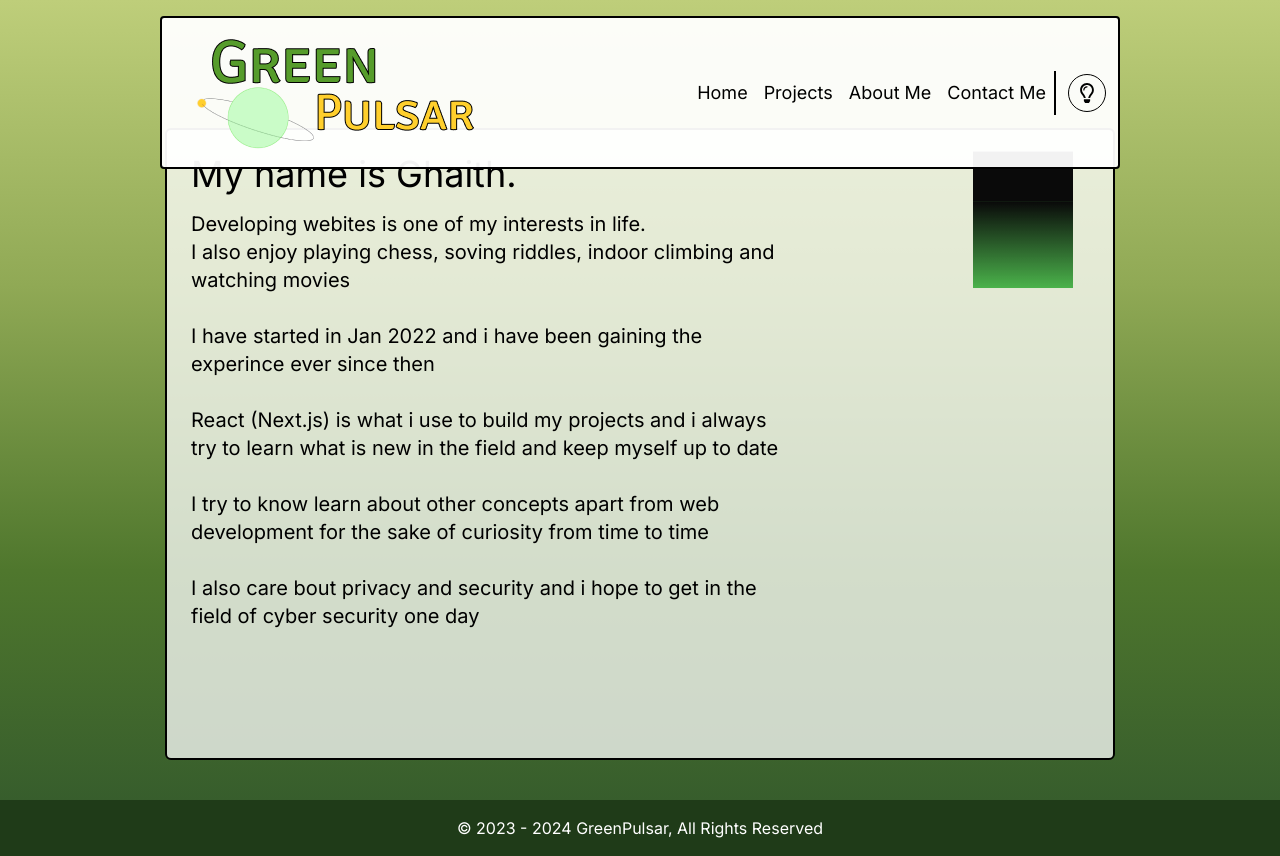
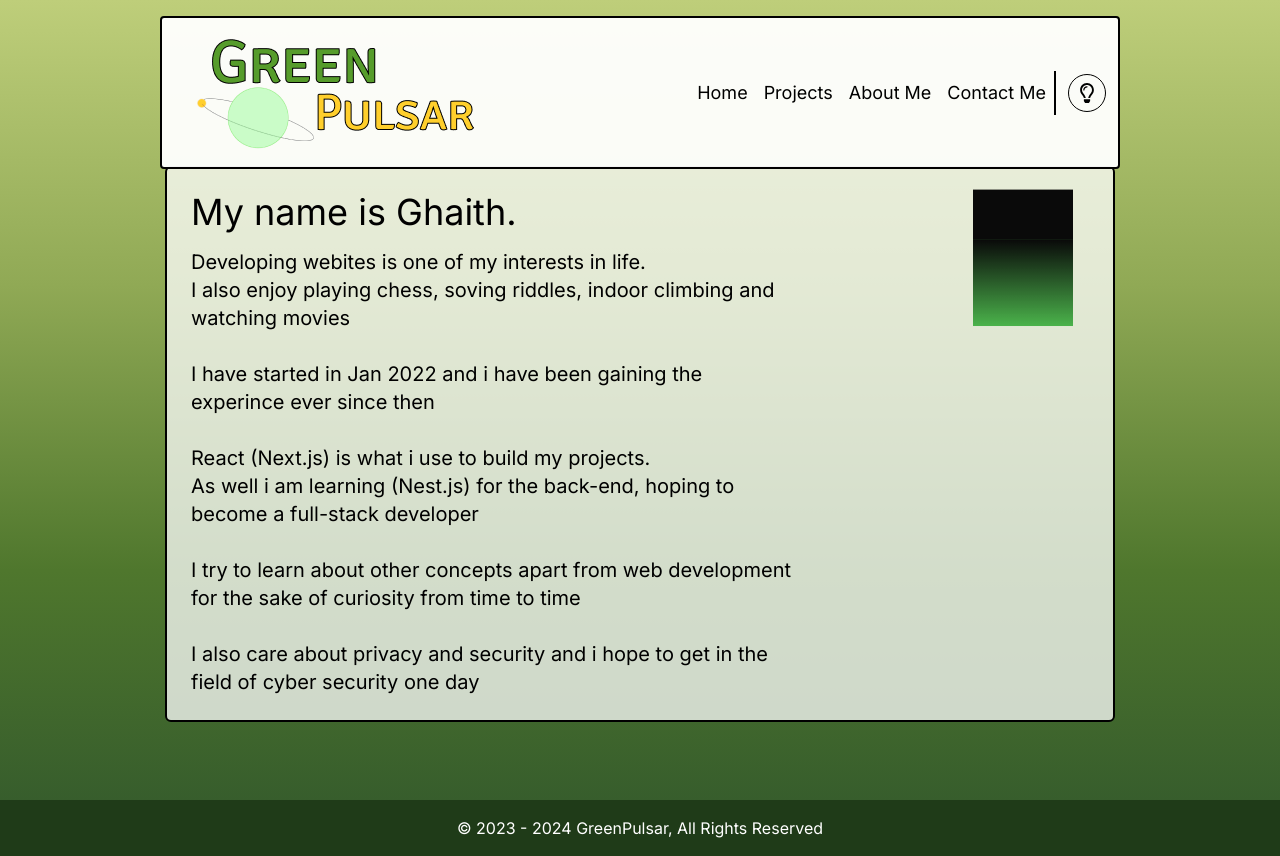
Before and after one commit to GhaithAtrk/ghaith-portfolio, a Next.js app: page /about in a window 1280 px wide. Built offline with nearby package versions, Linux system fonts and the light colour scheme.

Commit message:
fixing about me section

```diff
--- a/src/app/about/page.js
+++ b/src/app/about/page.js
@@ -13,7 +13,7 @@ const About = () => {
         <div
           className={` ${
             mode == "light" ? "bg-white/75" : "bg-black text-white"
-          } relative my-4 h-full rounded-md border-2 border-black p-6 leading-loose md:w-[950px]`}
+          } relative my-4  rounded-md border-2 border-black p-6 leading-loose md:w-[950px]`}
         >
           <div className="absolute right-10 top-10 sm:hidden md:block">
             <Cube />
@@ -33,17 +33,18 @@ const About = () => {
               </p>
               <br />
               <p>
-                React (Next.js) is what i use to build my projects and i always
-                try to learn what is new in the field and keep myself up to date
+                React (Next.js) is what i use to build my projects.
+                <br />
+                As well i am learning (Nest.js) for the back-end, hoping to become a full-stack developer
               </p>
               <br />
               <p>
-                I try to know learn about other concepts apart from web development
+                I try to learn about other concepts apart from web development
                 for the sake of curiosity from time to time
               </p>
               <br />
               <p>
-                I also care bout privacy and security and i hope to get in the
+                I also care about privacy and security and i hope to get in the
                 field of cyber security one day
               </p>
             </div>
```
